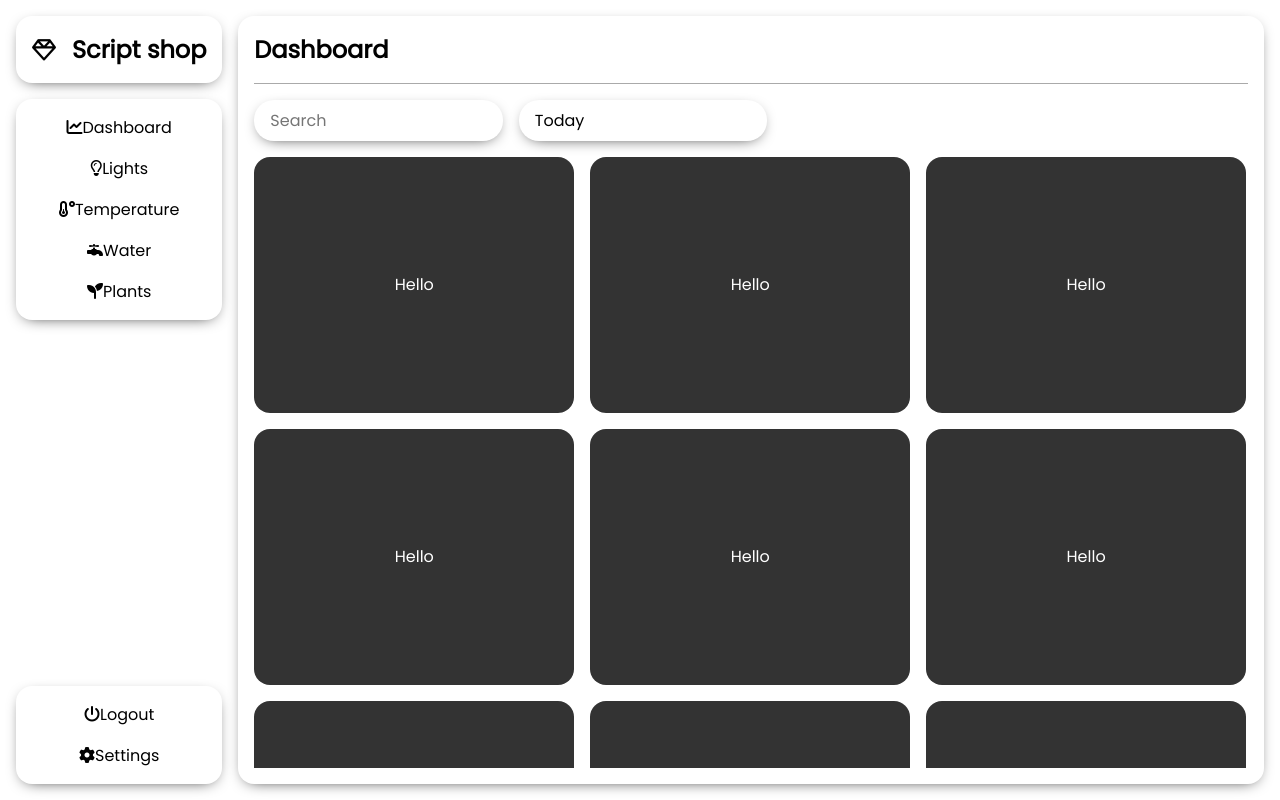
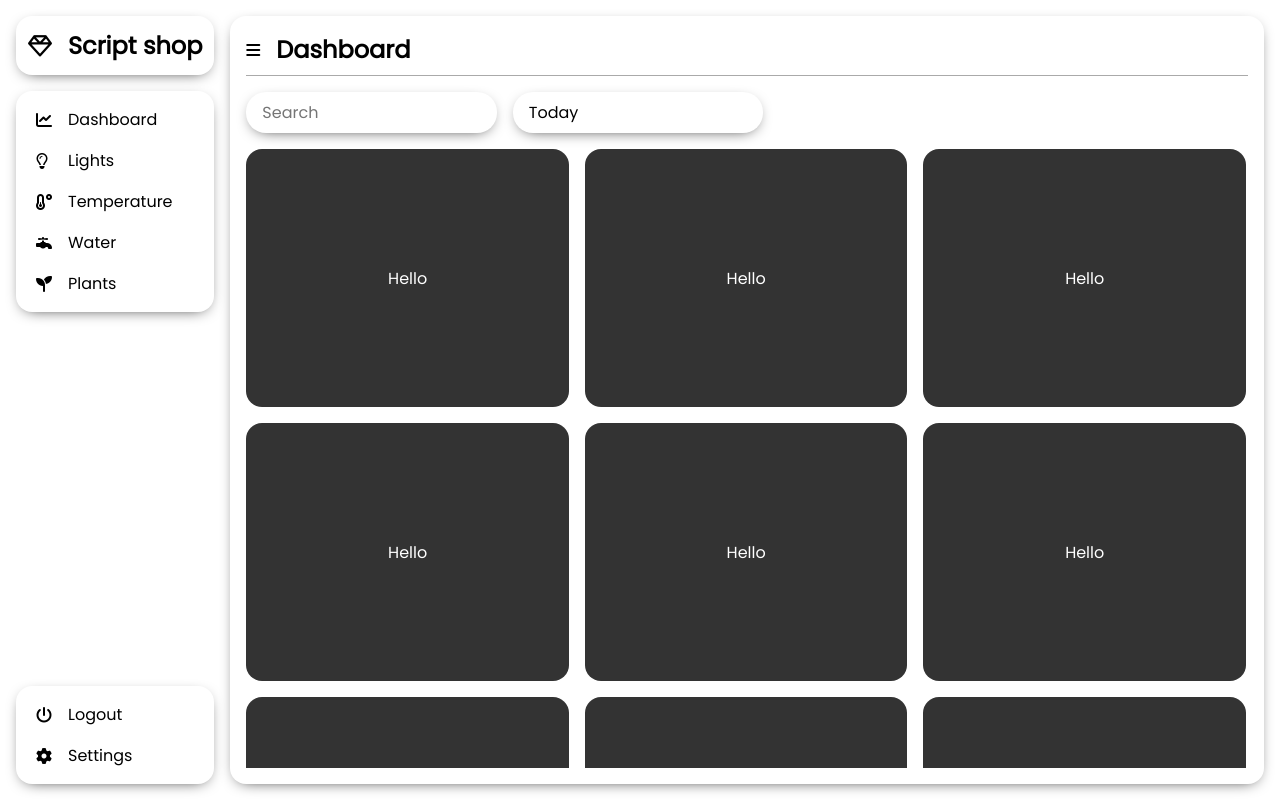
Before and after one commit to script-shop/script-shop.github.io, a plain HTML site: page index.html in a window 1280 px wide. Drawn offline with Linux system fonts and the light colour scheme.

Commit message:
update manifest, optimize pwa & alignment

```diff
--- a/css/style.css
+++ b/css/style.css
@@ -22,13 +22,19 @@ aside {
 }
 
 header {
+  padding: 0.75rem;
   font-size: 1.5rem;
   align-items: center;
   justify-content: center;
 }
 
+header > i {
+  /* padding-block: 0.5rem; */
+}
+
 header > h1 {
   font-size: inherit;
+  /* display: none; */
 }
 
 nav {
@@ -44,6 +50,18 @@ nav > * {
   align-items: center;
 }
 
+.middle > li,
+.bottom > li {
+  padding-left: 0.25rem;
+  list-style-type: none;
+  align-items: center;
+}
+
+.middle i,
+.bottom i {
+  width: 1rem;
+}
+
 main {
   display: flex;
   flex-grow: 1;
@@ -51,9 +69,9 @@ main {
   overflow-y: hidden;
 }
 
-.content-header > h2 {
-  padding-block: 1rem;
-  margin: 0 1rem 1rem;
+.content-header > div {
+  align-items: center;
+  padding-bottom: 0.5rem;
   border-bottom: 1px solid #aaa;
 }
 
@@ -162,10 +180,6 @@ main {
     border-bottom: 1px solid black;
   }
 
-  i {
-    font-size: 1.5rem;
-  }
-
   .mob-hidden {
     display: none !important;
   }
--- a/css/utility.css
+++ b/css/utility.css
@@ -31,6 +31,11 @@
   display: none !important;
 }
 
-li {
-  list-style-type: none;
+i {
+  /* color: red; */
+  /* width: 1em; */
 }
+
+span {
+  /* display: none; */
+}
--- a/index.html
+++ b/index.html
@@ -34,40 +34,57 @@
   </head>
   <body>
     <aside class="flex-padded">
-      <header class="padded flex-padded">
+      <header class="flex-padded">
         <i class="fa fa-diamond"></i>
         <h1>Script shop</h1>
       </header>
       <nav class="flex-padded">
-        <div
+        <ul
           class="middle nav flex-padded rounded padded shadowed mob-hidden"
           data-menu
         >
-          <span><i class="fas fa-chart-line"></i>Dashboard</span>
-          <span><i class="far fa-lightbulb"></i>Lights</span>
-          <span><i class="fas fa-temperature-low"></i>Temperature</span>
-          <span><i class="fas fa-faucet"></i>Water</span>
-          <span><i class="fas fa-seedling"></i>Plants</span>
-        </div>
-        <div
+          <li class="flex-padded">
+            <i class="fas fa-chart-line"></i><span>Dashboard</span>
+          </li>
+          <li class="flex-padded">
+            <i class="far fa-lightbulb"></i><span>Lights</span>
+          </li>
+          <li class="flex-padded">
+            <i class="fas fa-temperature-low"></i><span>Temperature</span>
+          </li>
+          <li class="flex-padded">
+            <i class="fas fa-faucet"></i><span>Water</span>
+          </li>
+          <li class="flex-padded">
+            <i class="fas fa-seedling"></i><span>Plants</span>
+          </li>
+        </ul>
+        <ul
           class="bottom nav flex-padded rounded padded shadowed mob-hidden"
           data-settings
         >
-          <span><i class="fa-solid fa-power-off"></i>Logout</span>
-          <span><i class="fa fa-gear"></i>Settings</span>
-        </div>
+          <li class="flex-padded">
+            <i class="fa-solid fa-power-off"></i><span>Logout</span>
+          </li>
+          <li class="flex-padded">
+            <i class="fa fa-gear"></i><span>Settings</span>
+          </li>
+        </ul>
         <div class="mob nav flex-padded padded">
           <i data-search-btn class="fa fa-search"></i>
           <i data-filter-btn class="fa fa-filter"></i>
           <i data-menu-btn class="fa fa-circle-notch"></i>
           <i data-settings-btn class="fa-solid fa-sliders"></i>
-          <i data-top-btn data-top class="fa fa-arrow-up hidden"></i>
+          <i data-top-btn data-top class="fa fa-arrow-up"></i>
         </div>
       </nav>
     </aside>
     <main class="shadowed rounded">
-      <div class="content-header rounded">
-        <h2>Dashboard</h2>
+      <div class="content-header padded rounded">
+        <div class="flex-padded">
+          <i class="fas fa-bars"></i>
+          <h2>Dashboard</h2>
+        </div>
       </div>
       <div class="search-and-filter flex-padded">
         <input
--- a/js/list.js
+++ b/js/list.js
@@ -4,6 +4,8 @@ export const classRemove = [
   { el: 'header', classes: ['shadowed', 'rounded'] },
   { el: '.mob', classes: ['fixed'] },
   { el: '.bar', classes: ['shadowed'] },
+  { el: '.middle > li', classes: ['across'] },
+  { el: '.bottom > li', classes: ['across'] },
   {
     el: '.mob > *',
     classes: ['fixed', 'shadowed', 'padded', 'rounded', 'hidden'],
@@ -13,7 +15,10 @@ export const classRemove = [
 export const classAdd = [
   { el: '.bar', classes: ['across'] },
   { el: 'header', classes: ['fixed', 'across'] },
+  { el: '.content-header > div > i', classes: ['hidden'] },
   { el: '.search-and-filter', classes: ['fixed'] },
   { el: 'nav', classes: ['fixed', 'across', 'padded'] },
   { el: '.mob', classes: ['shadowed', 'rounded', 'across'] },
+  { el: 'span', classes: ['hidden'] },
+  { el: '.nav > li', classes: ['between'] },
 ];
```
Also changed, not shown: sw_cached_site.js (renamed from js/sw_cached_site.js, +5 -5 lines), manifest.json.
